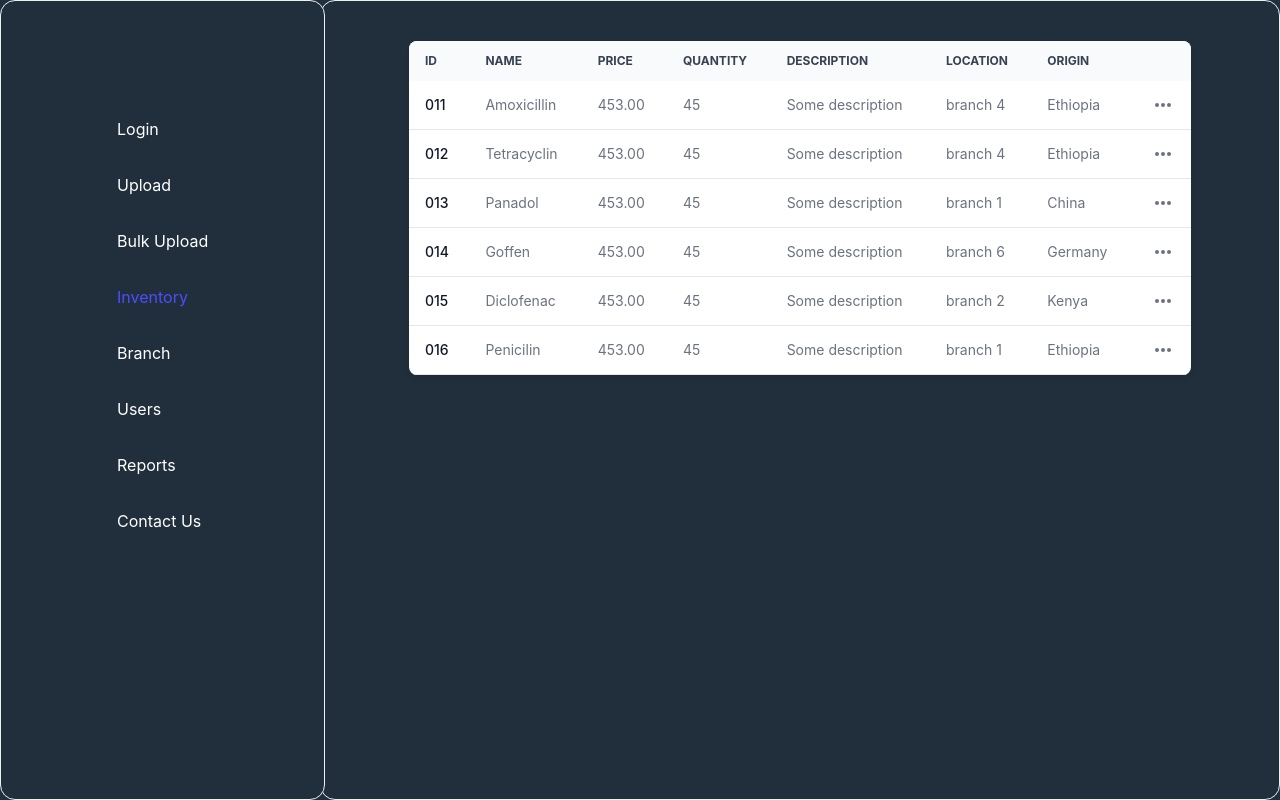
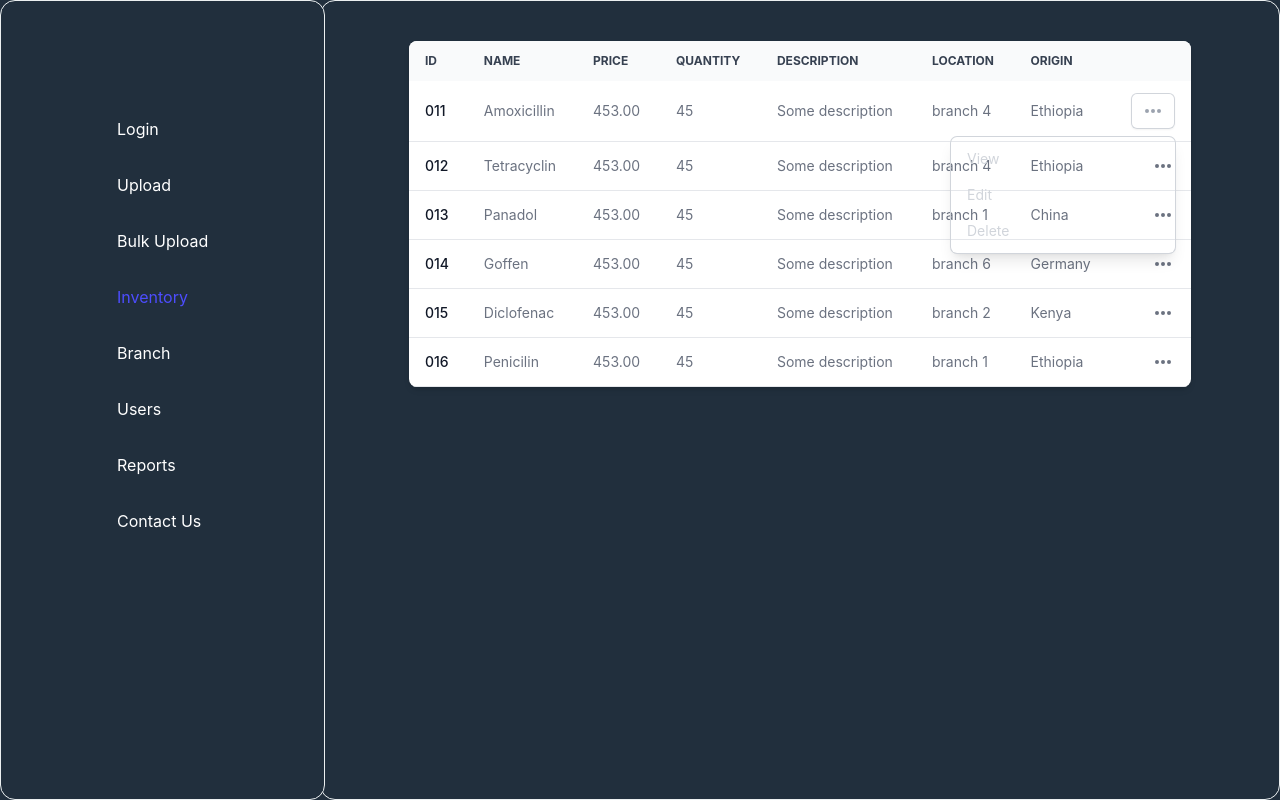
Before and after one commit to Feben9/pharmacy, a React (Create React App) app: page /inventory in a window 1280 px wide. Built offline with nearby package versions, Linux system fonts and the light colour scheme.

Commit message:
dropdown on inventory

```diff
--- a/src/pages/Inventory.js
+++ b/src/pages/Inventory.js
@@ -325,7 +325,7 @@ const Inventory = () => {
                                 <td class="px-4 py-3">branch 4</td>
                                 <td class="px-4 py-3">Ethiopia</td>
                                 <td class="px-4 py-3 flex items-center justify-end">
-                                    <button id="apple-imac-27-dropdown-button" data-dropdown-toggle="apple-imac-27-dropdown"
+                                    {/* <button id="apple-imac-27-dropdown-button" data-dropdown-toggle="apple-imac-27-dropdown"
                                     class="inline-flex items-center p-0.5 text-sm font-medium text-center text-gray-500 hover:text-gray-800 rounded-lg
                                     focus:outline-none dark:text-gray-400 dark:hover:text-gray-100" type="button">
                                         <svg class="w-5 h-5" aria-hidden="true" fill="currentColor" viewbox="0 0 20 20" xmlns="http://www.w3.org/2000/svg">
@@ -346,7 +346,26 @@ const Inventory = () => {
                                         <div class="py-1">
                                             <a href="#" class="block py-2 px-4 text-sm text-gray-700 hover:bg-gray-100 dark:hover:bg-gray-600 dark:text-gray-200 dark:hover:text-white">Delete</a>
                                         </div>
+                                    </div> */}
+                                    <div class="relative inline-block text-left">
+                                        <div>
+                                            <button type="button" class="inline-flex w-full justify-center gap-x-1.5 rounded-md px-3 py-2 text-sm font-semibold text-gray-900 shadow-sm ring-1 ring-inset ring-gray-300" id="menu-button" aria-expanded="true" aria-haspopup="true">
+                                                <svg class="w-5 h-5 text-gray-400 hover:text-gray-100" aria-hidden="false" fill="currentColor" viewbox="0 0 20 20" xmlns="http://www.w3.org/2000/svg">
+                                                    <path d="M6 10a2 2 0 11-4 0 2 2 0 014 0zM12 10a2 2 0 11-4 0 2 2 0 014 0zM16 12a2 2 0 100-4 2 2 0 000 4z" />
+                                                </svg>
+                                            </button>
+                                        </div>
+
+                                        <div class="absolute right-0 z-10 mt-2 w-56 origin-top-right rounded-md shadow-lg ring-1 ring-gray-300 ring-opacity-3 focus:outline-none" role="menu" aria-orientation="vertical" aria-labelledby="menu-button" tabindex="-1">
+                                            <div class="py-1" role="none">
+                                            <a href="#" class="block px-4 py-2 text-sm text-gray-300" role="menuitem" tabindex="-1" id="menu-item-0">View</a>
+                                            <a href="#" class="block px-4 py-2 text-sm text-gray-300" role="menuitem" tabindex="-1" id="menu-item-1">Edit</a>
+                                            <a href="#" class="block px-4 py-2 text-sm text-gray-300" role="menuitem" tabindex="-1" id="menu-item-2">Delete</a>
+                                            </div>
+                                        </div>
                                     </div>
+
+
                                 </td>
                             </tr>
                             <tr class="border-b dark:border-gray-700">
```
